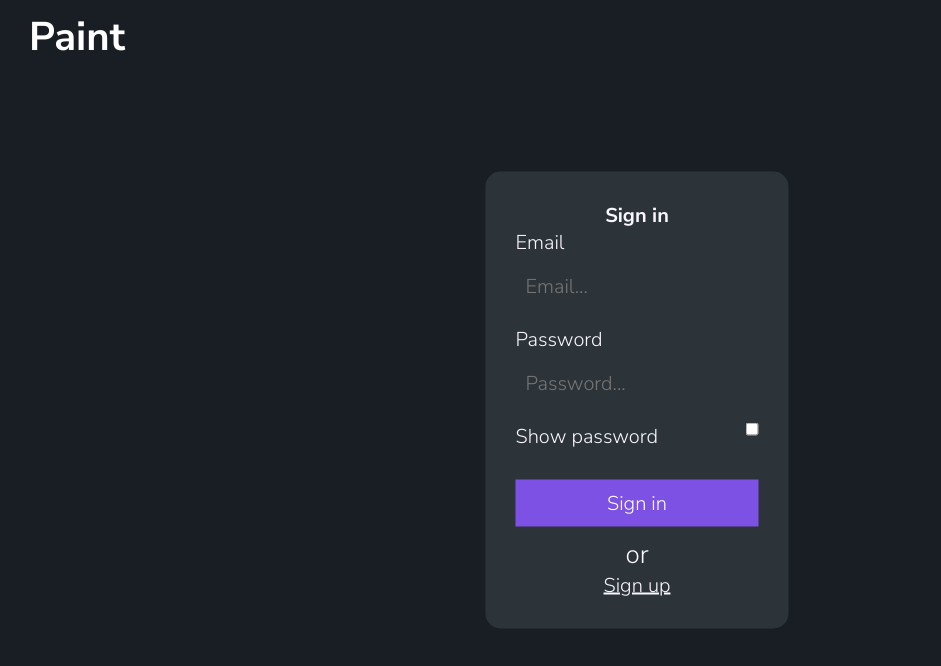
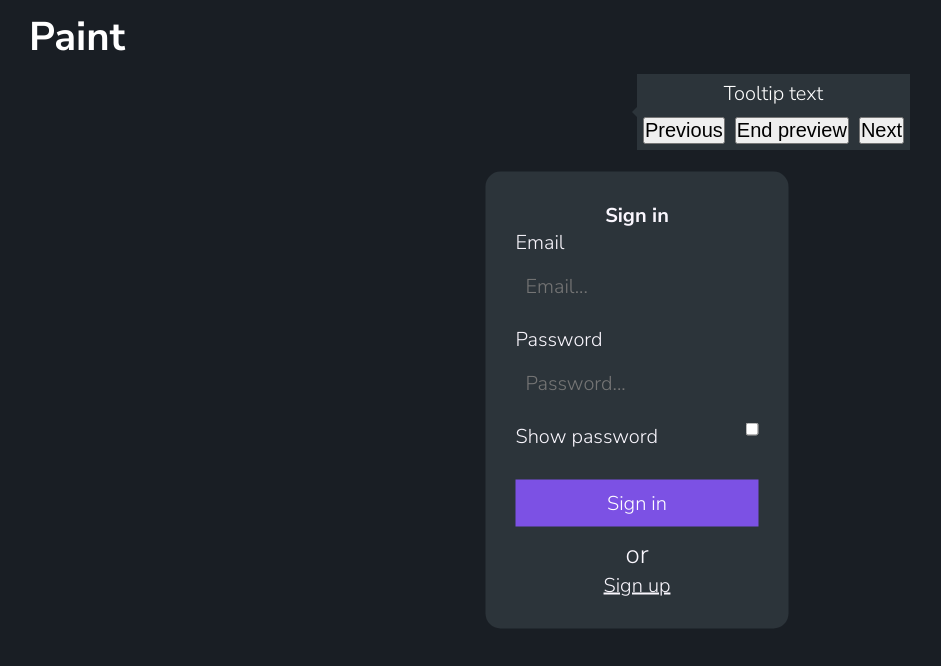
Before and after one commit to donkey-hott/Vue-mini-paint, a Vue app: page /sign-in in a window 1280 px wide. Shown: the top 666 px of the page, without its empty margins (3-944 px from the left). Built offline with nearby package versions, Linux system fonts and the light colour scheme; no server answers.

Commit message:
add 'Onboarding' component

```diff
--- a/src/App.vue
+++ b/src/App.vue
@@ -1,15 +1,18 @@
 <template>
   <the-header></the-header>
   <router-view />
+  <onboarding></onboarding>
 </template>
 
 <script lang="ts">
 import { defineComponent } from "vue";
 import TheHeader from "./components/UI/TheHeader.vue";
+import Onboarding from "./components/onboarding/Onboarding.vue";
 
 export default defineComponent({
   components: {
     TheHeader,
+    Onboarding,
   },
 });
 </script>
--- /dev/null
+++ b/src/components/onboarding/Onboarding.vue
@@ -0,0 +1,50 @@
+<template>
+  <div class="tooltip">
+    <span class="tooltip__text">Tooltip text</span>
+    <div class="tooltip__buttons">
+      <button>Previous</button>
+      <button>End preview</button>
+      <button>Next</button>
+    </div>
+  </div>
+</template>
+
+<script>
+import { defineComponent } from "@vue/runtime-core";
+
+export default defineComponent({});
+</script>
+
+<style lang="scss" scoped>
+.tooltip {
+  padding: 0.3em;
+  position: absolute;
+  background: #2c343a;
+  color: #fff;
+  display: inline-flex;
+  flex-direction: column;
+  align-items: center;
+  transition: all 0.3s;
+
+  &__text {
+    margin-bottom: 0.5em;
+  }
+
+  &__buttons {
+    display: flex;
+    justify-content: space-between;
+    gap: 0.5em;
+  }
+
+  &::after {
+    content: " ";
+    position: absolute;
+    top: 50%;
+    right: 100%; /* To the left of the tooltip */
+    margin-top: -5px;
+    border-width: 5px;
+    border-style: solid;
+    border-color: transparent #2c343a transparent transparent;
+  }
+}
+</style>
```
